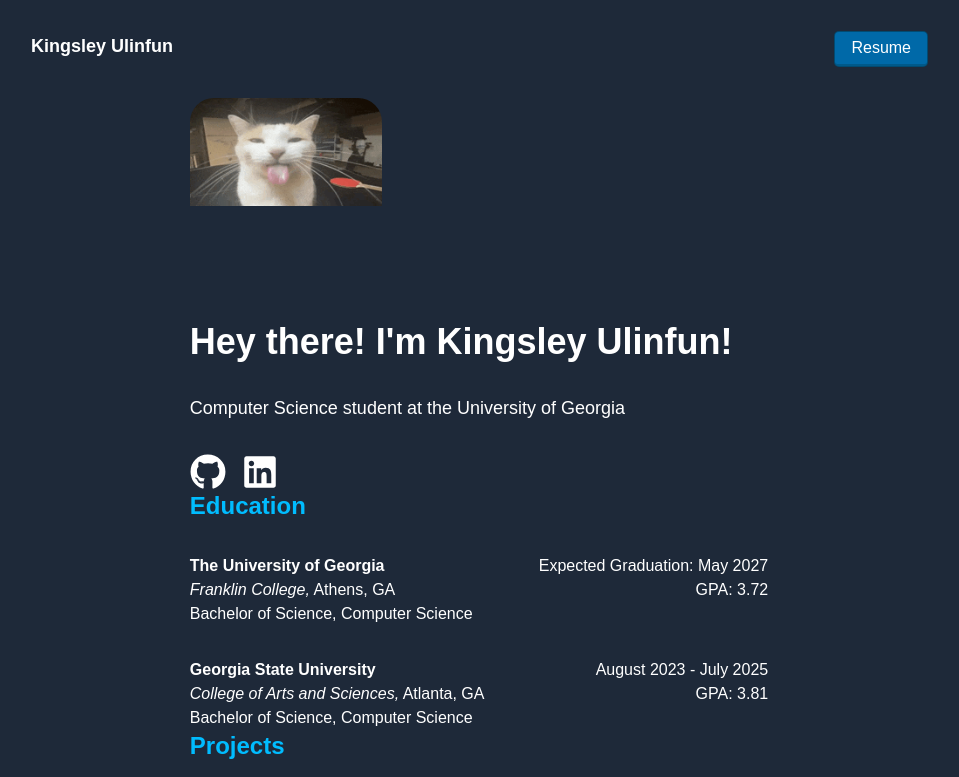
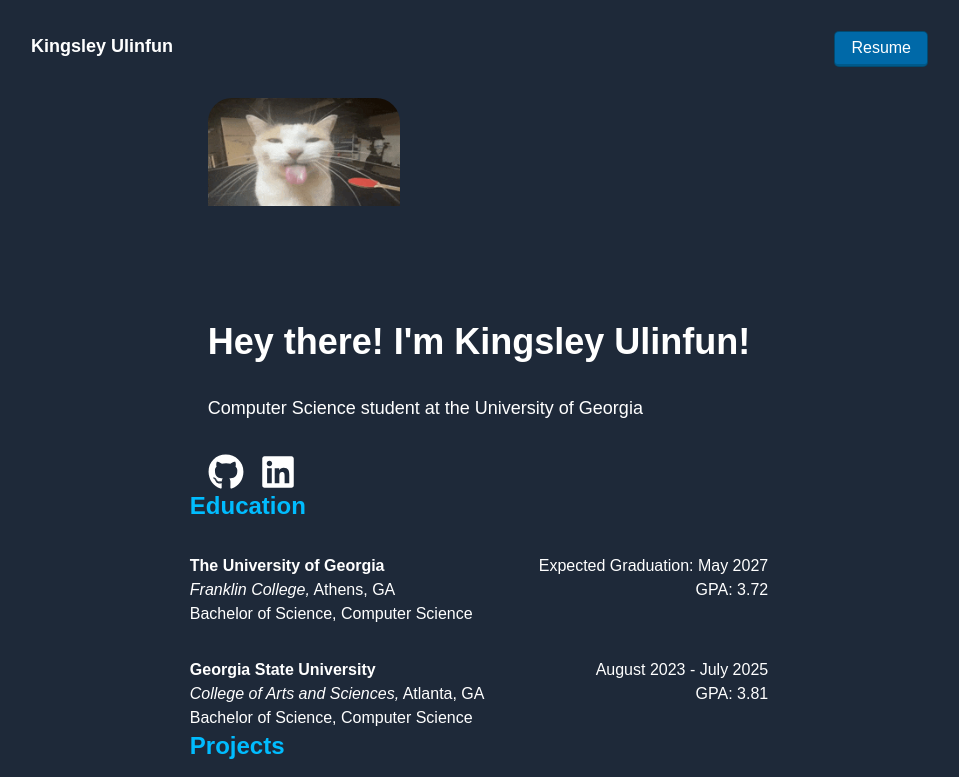
Before and after one commit to JoeB1d0me/my-portfolio-project, a Next.js app: page / in a window 1280 px wide. Shown: the top 777 px of the page, without its empty margins (161-1120 px from the left). Built offline with nearby package versions, Linux system fonts and the light colour scheme.

Commit message:
added skeleton of navigation bar

```diff
--- a/src/app/page.tsx
+++ b/src/app/page.tsx
@@ -3,18 +3,21 @@ import { FaGithub, FaLinkedin } from "react-icons/fa";
 import placeholder from "../../public/goober-cat.gif"
 import Script from "next/script";
 import Button from "@/components/button";
+import EvilButton from "@/components/evilbutton";
 
 
 
 export default function Home(){
 
   return(
+    <main>
     <div className="min-h-screen bg-gray-800 text-white flex items-center justify-start flex-col ">
       <nav className="flex justify-between py-8 w-full max-w-4xl">
         <h1 className="font-bold text-lg">Kingsley Ulinfun</h1>
         <Button text="Resume" href="/resume.pdf" />
+        {/*< EvilButton text="Don't click me" /> */}
       </nav>
-
+      <section id="About">
       <header className="w-full max-w-prose space-y-8">
         <figure className="size-48 overflow-auto rounded-3xl">
         <Image src={placeholder} alt="Placeholder-image" />
@@ -27,6 +30,7 @@ export default function Home(){
 
         </ul>
       </header>
+      </section>
       <section className="w-full max-w-prose space-y-8">
         <h2 className="text-2xl text-sky-400 font-bold">Education</h2>
 
@@ -79,5 +83,6 @@ export default function Home(){
 
 
     </div>
+    </main>
   );
 }
--- /dev/null
+++ b/src/components/navbar.tsx
@@ -0,0 +1,2 @@
+// Navigation bar that links to each section of the site
+"use client";
```
Also changed, not shown: 1 other file (tests, documents, lock files or other folders).
